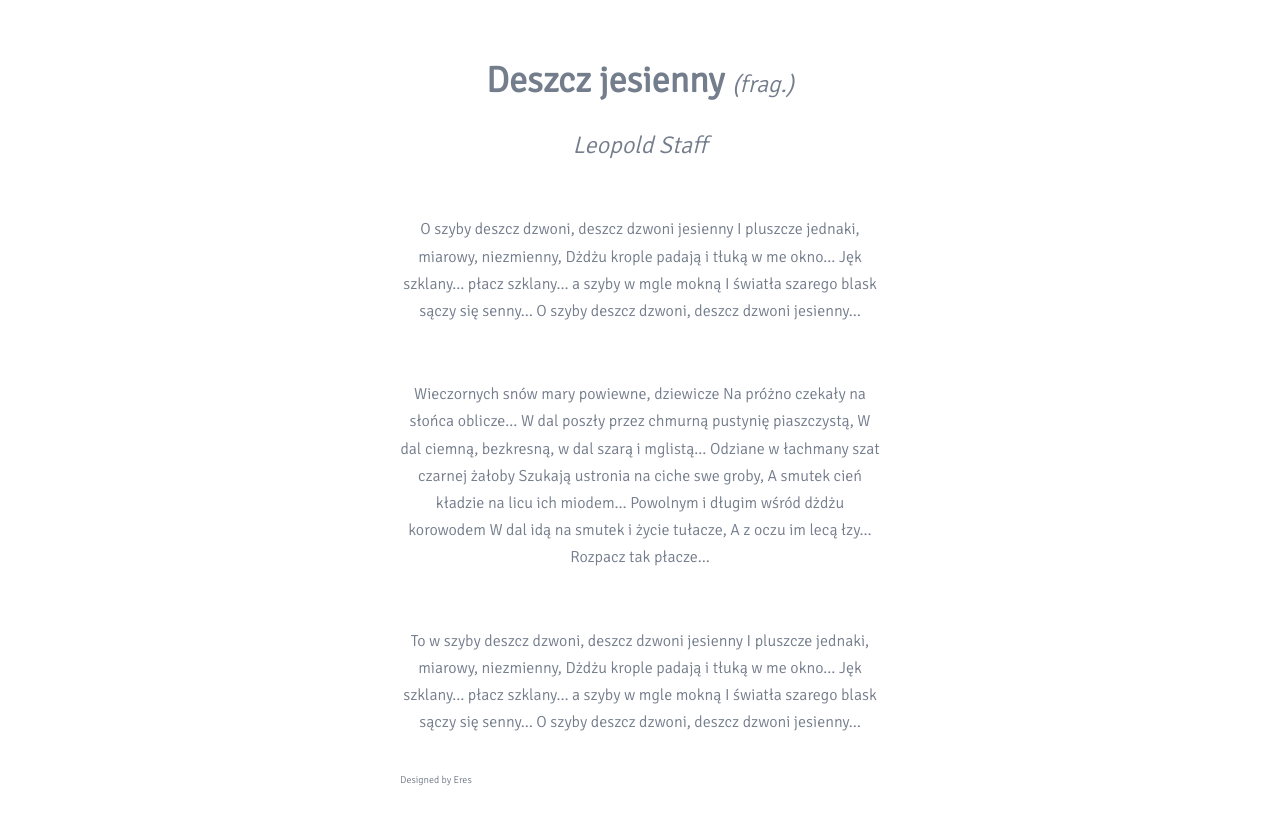
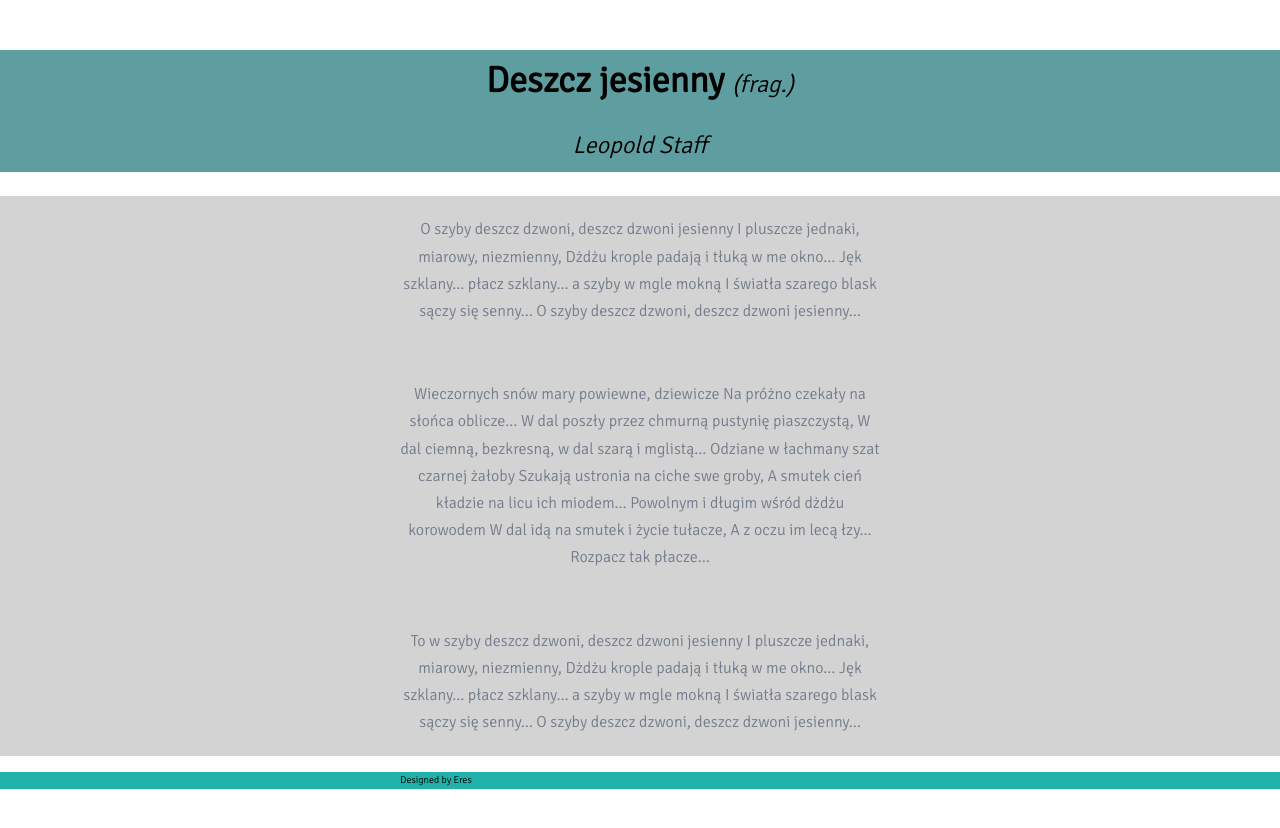
Before and after one commit to Robert-szy/learning-git-2, a plain HTML site: page index.html in a window 1280 px wide. Drawn offline with Linux system fonts and the light colour scheme.

Commit message:
Add color style

```diff
--- a/css/style.css
+++ b/css/style.css
@@ -28,4 +28,18 @@ footer {
     padding-left: 400px;
     font-size: 10px;
     text-align: left;
+    background-color: lightseagreen;
+    color: black;
+
 }
+
+/*Title*/
+.title h1 {
+    background-color: cadetblue;
+    color: black;
+}
+
+/*Content*/
+.content {
+    background-color: lightgray;
+}
--- a/index.html
+++ b/index.html
@@ -10,11 +10,11 @@
     </head>
 
     <body>
-        <setion class="Title">
+        <setion class="title">
             <h1>Deszcz jesienny <i>(frag.)</i><br><i>Leopold Staff</i></h1>
         </setion>
 
-        <section class="Content">
+        <section class="content">
             <p>O szyby deszcz dzwoni, deszcz dzwoni jesienny
                 I pluszcze jednaki, miarowy, niezmienny,
                 Dżdżu krople padają i tłuką w me okno…
```
